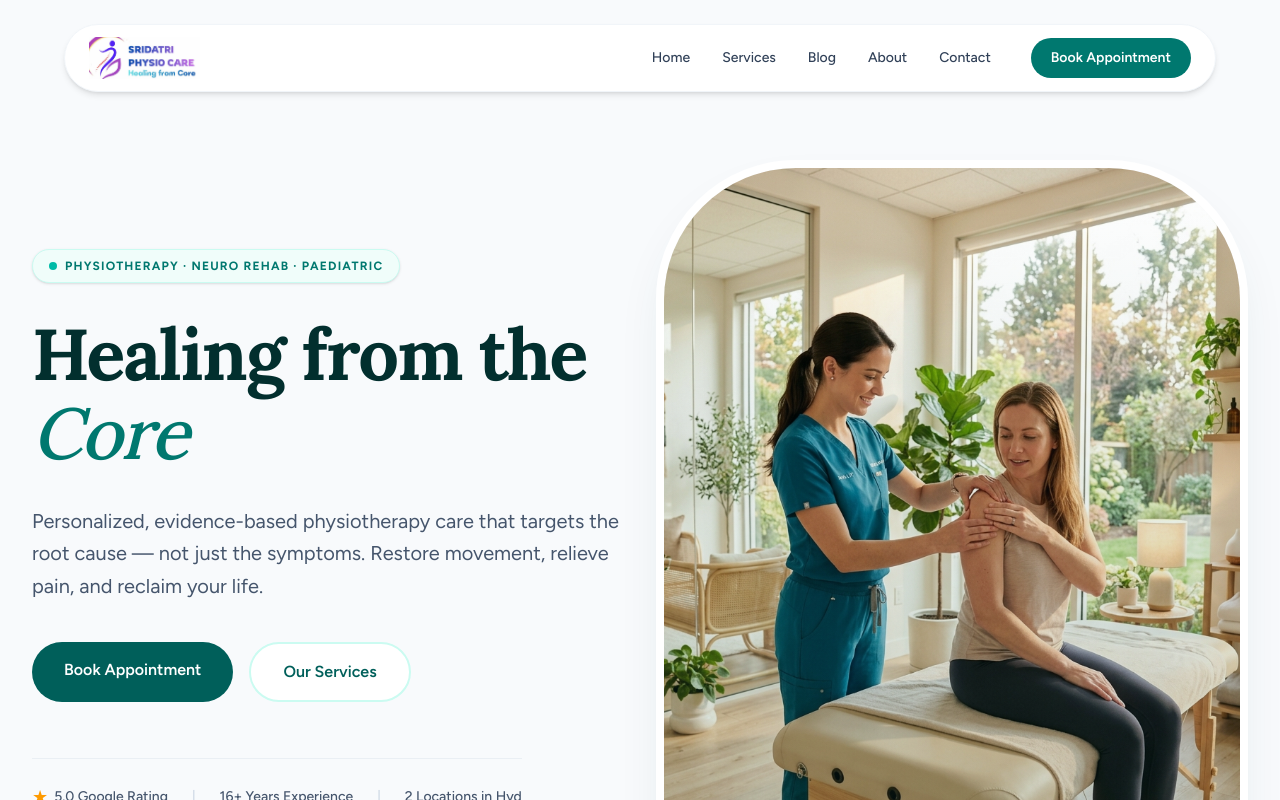
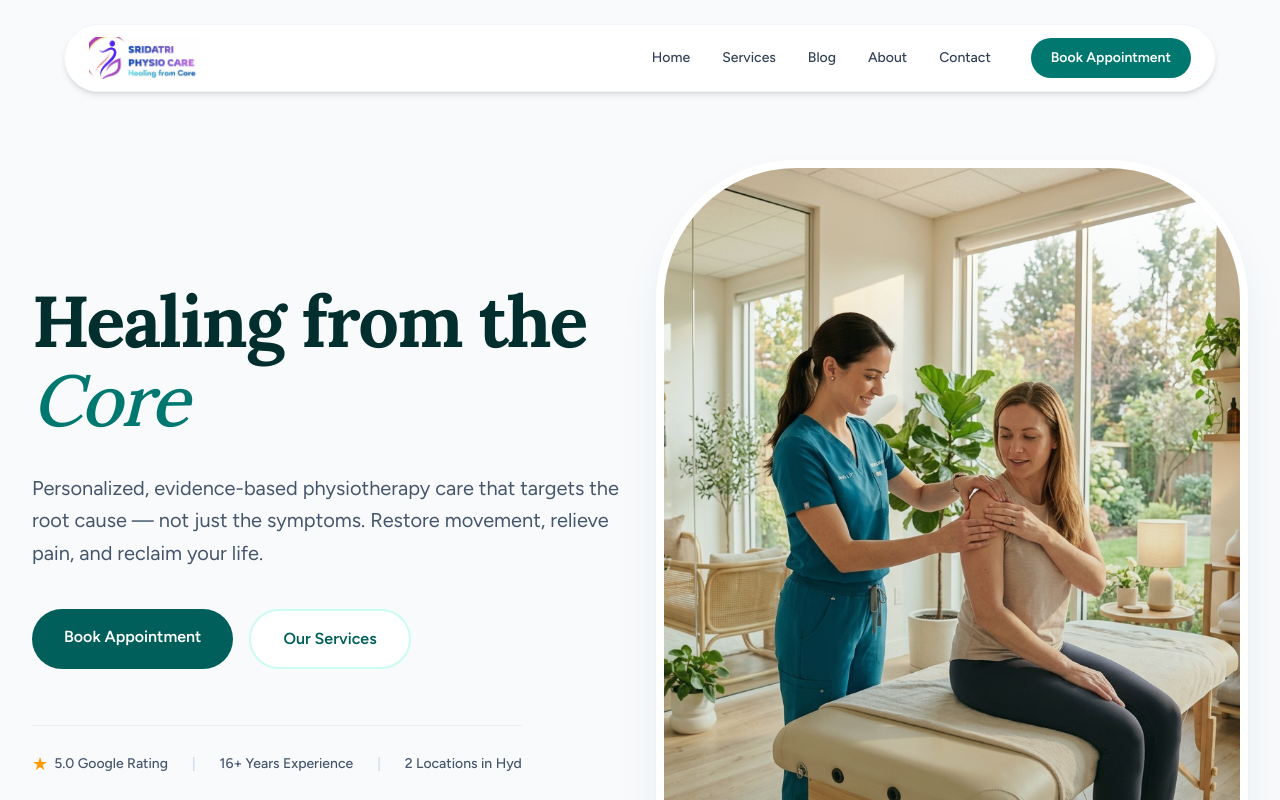
Before and after one commit to kbdcreditsolutions/SDPC, a Next.js app: page / in a window 1280 px wide. Shown: the top 800 px of the page. Built offline with nearby package versions, Linux system fonts and the light colour scheme.

Commit message:
fix: remove AI badge and add direct Google reviews link

```diff
--- a/app/(marketing)/page.tsx
+++ b/app/(marketing)/page.tsx
@@ -23,13 +23,6 @@ export default function HomePage() {
 
             {/* Text Content */}
             <div className="flex flex-col items-start text-left gap-8 relative z-10 max-w-2xl">
-              <span className="inline-flex items-center gap-2 px-4 py-2 bg-teal-50 border border-teal-100 rounded-full text-xs font-bold uppercase tracking-widest text-teal-700 shadow-sm animate-fade-in-up">
-                <span className="relative flex h-2 w-2">
-                  <span className="animate-ping absolute inline-flex h-full w-full rounded-full bg-teal-400 opacity-75"></span>
-                  <span className="relative inline-flex rounded-full h-2 w-2 bg-teal-500"></span>
-                </span>
-                Physiotherapy · Neuro Rehab · Paediatric
-              </span>
 
               <h1 className="text-5xl md:text-6xl lg:text-7xl font-display font-bold leading-[1.1] text-teal-950 tracking-tight">
                 Healing from the <span className="text-teal-700 italic font-medium">Core</span>
@@ -58,9 +51,9 @@ export default function HomePage() {
 
               {/* Stats */}
               <div className="flex flex-wrap items-center gap-x-6 gap-y-3 mt-6 pt-6 border-t border-slate-200/60 text-slate-600 text-sm font-medium">
-                <span className="flex items-center gap-1.5">
+                <a href="https://www.google.com/search?q=Sridatri+physio+care&oq=sridatri+physio&gs_lcrp=EgZjaHJvbWUqCAgAEEUYJxg7MggIABBFGCcYOzIGCAEQRRg5MgYIAhAjGCcyEQgDEC4YChgLGK8BGMcBGIAEMgsIBBAAGAoYCxiABDIGCAUQRRg8MgYIBhBFGDwyBggHEEUYPdIBCTEwMjg4ajBqN6gCALACAA&sourceid=chrome&ie=UTF-8#lrd=0x3bcb99cef1978d0b:0xb4f762158a9d4a4c,1,,,," target="_blank" rel="noopener noreferrer" className="flex items-center gap-1.5 hover:text-teal-700 transition-colors cursor-pointer">
                   <span className="text-amber-500 text-lg">★</span> 5.0 Google Rating
-                </span>
+                </a>
                 <span className="hidden sm:inline text-slate-300">|</span>
                 <span>16+ Years Experience</span>
                 <span className="hidden sm:inline text-slate-300">|</span>
```
